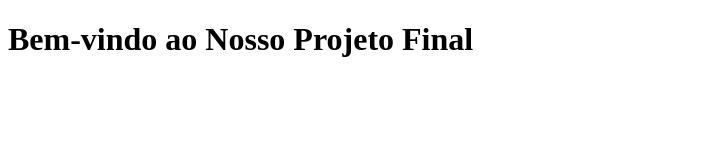
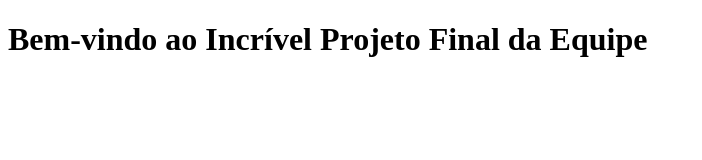
Before and after one commit to mentosfreshy/avalia_cv2026, a plain HTML site: page index.html in a window 1280 px wide. Shown: the whole page, without its empty margins (0-702 px from the left). Drawn offline with Linux system fonts and the light colour scheme.

Commit message:
Finalizacao do processo de merge

```diff
--- a/index.html
+++ b/index.html
@@ -4,6 +4,6 @@
 <title>Projeto Final</title>
 </head>
 <body>
-<h1>Bem-vindo ao Nosso Projeto Final</h1>
+<h1>Bem-vindo ao Incrível Projeto Final da Equipe</h1>
 </body>
 </html>
```
